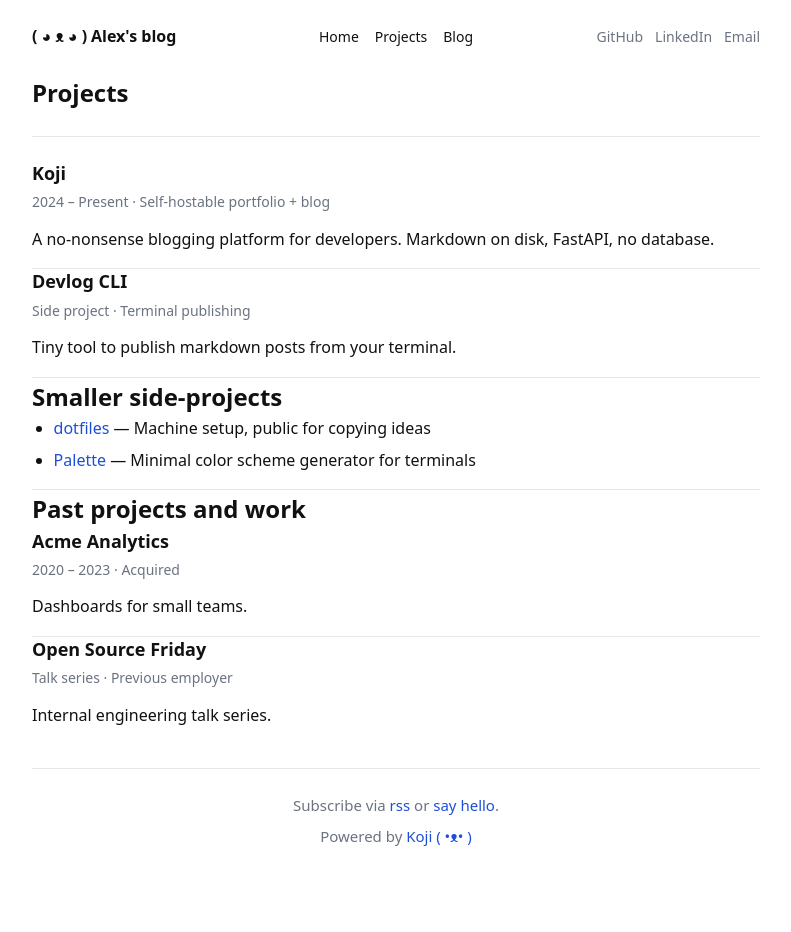
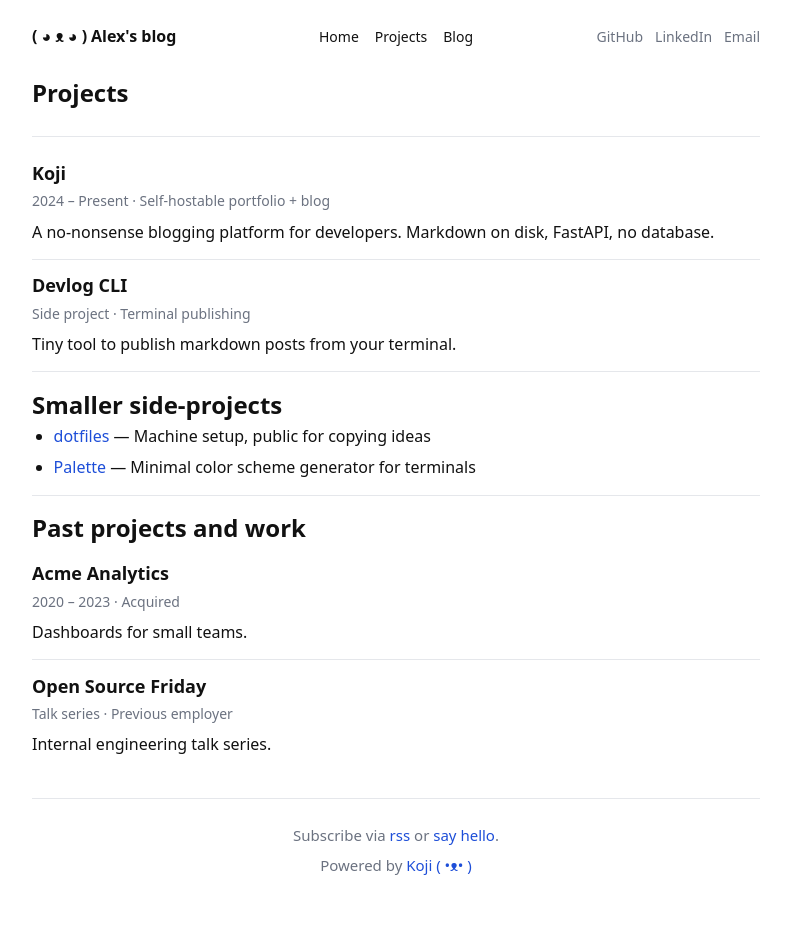
Before and after one commit to iam-mhaseeb/Koji, a FastAPI app: page /projects in a window 1280 px wide. Shown: the whole page, without its empty margins (244-1035 px from the left). Before the commit the page ends 846 px from the top, so only its background shows below. Run offline with FastAPI, Linux system fonts and the light colour scheme.

Commit message:
Tighten vertical spacing between projects on static pages
Co-authored-by: Muhammad Haseeb <iam-mhaseeb@users.noreply.github.com>

```diff
--- a/app/static/style.css
+++ b/app/static/style.css
@@ -176,19 +176,39 @@ main h3 + p em:first-child {
 }
 
 main h3 + p:has(em:only-child) {
-  margin-top: 0.25rem;
-  margin-bottom: 0.75rem;
+  margin-top: 0.2rem;
+  margin-bottom: 0.35rem;
 }
 
-.entry-block {
-  display: flex;
-  flex-direction: column;
-  gap: 0.5rem;
+/* Static pages (e.g. projects): tight project blocks separated by hr */
+.page-content h3 {
+  margin: 0.85rem 0 0;
 }
 
-.entry-block + hr,
-main h3:not(:first-of-type) {
+.page-content > h3:first-child {
   margin-top: 0;
+}
+
+.page-content hr + h2,
+.page-content hr + h3 {
+  margin-top: 0;
+}
+
+.page-content h3 + p + p {
+  margin: 0;
+}
+
+.page-content h2 {
+  margin: 1rem 0 0.5rem;
+}
+
+.page-content hr {
+  margin: 0.85rem 0;
+}
+
+.page-content ul,
+.page-content ol {
+  margin: 0 0 0.5rem;
 }
 
 main p {
```
